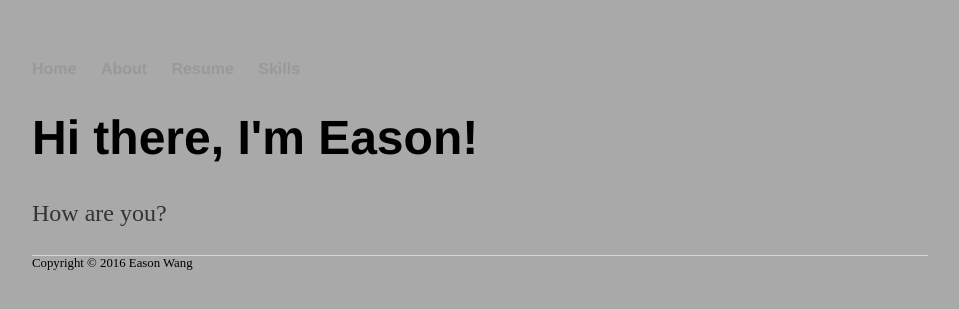
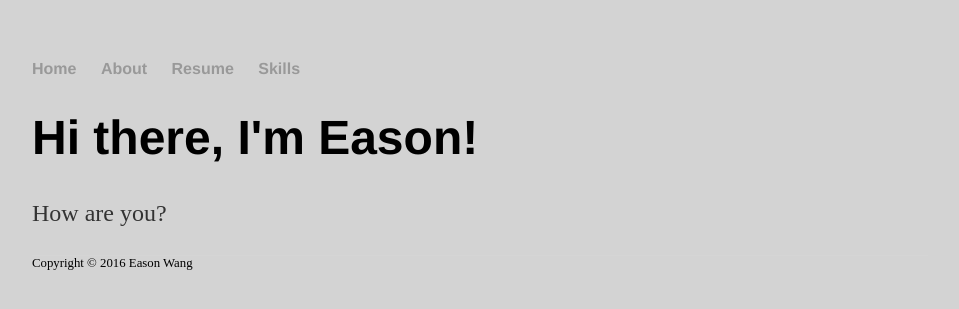
Before and after one commit to Eason666/Easonwang.github.io, a Jekyll site: the page built from index.html, in a window 1280 px wide. Shown: the top 309 px of the page, without its empty margins (160-1119 px from the left). Built offline with Jekyll 4.4.1, drawn with Linux system fonts in a browser that asks for light colours.

Commit message:
Update main.css

```diff
--- a/css/main.css
+++ b/css/main.css
@@ -2,7 +2,7 @@
 body {
     margin: 60px auto;
     width: 70%;
-    background-color: #A9A9A9;
+    background-color: #D3D3D3;
 }
 nav ul, footer ul {
     font-family:'Helvetica', 'Arial', 'Sans-Serif';
```
